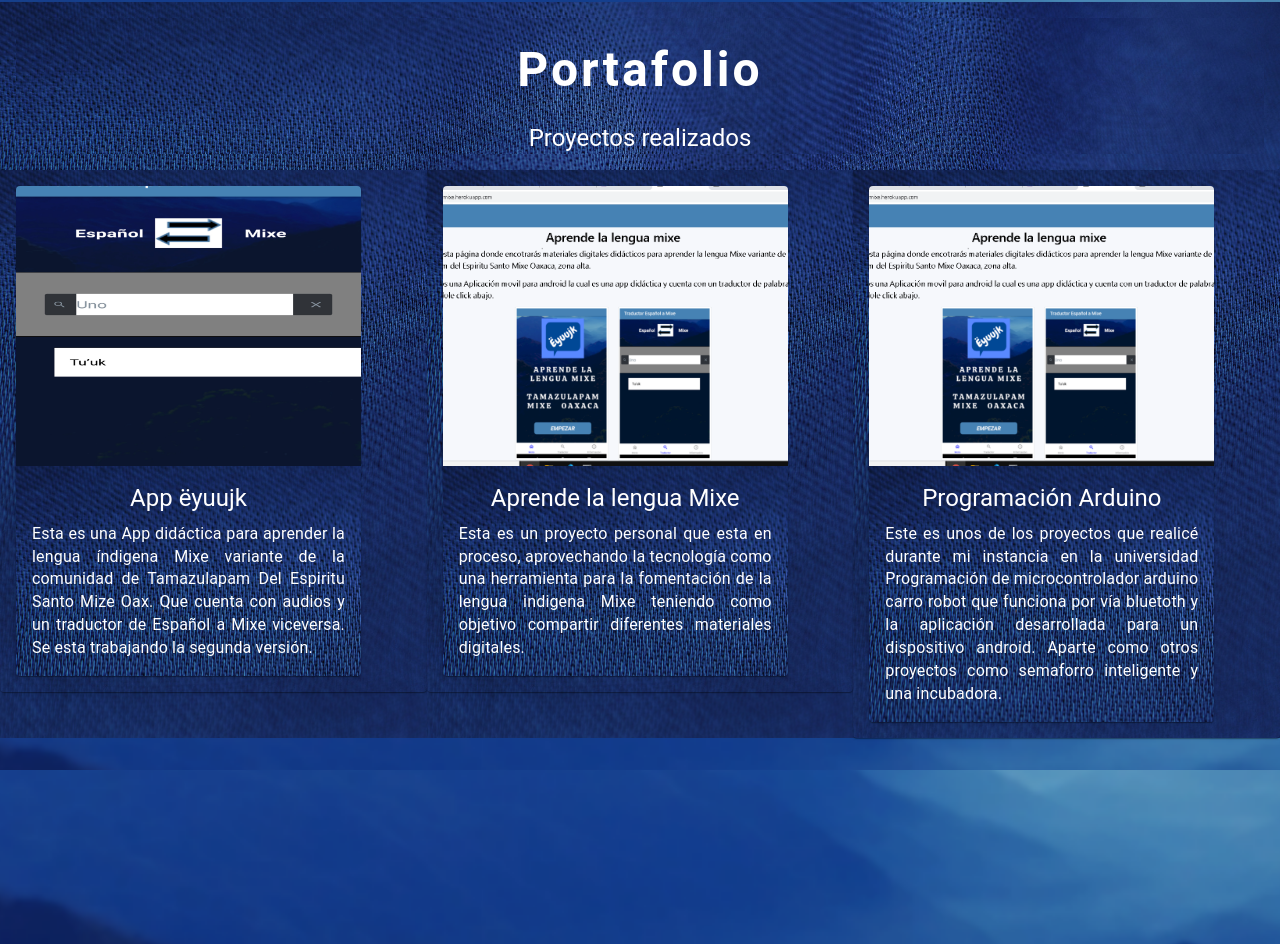
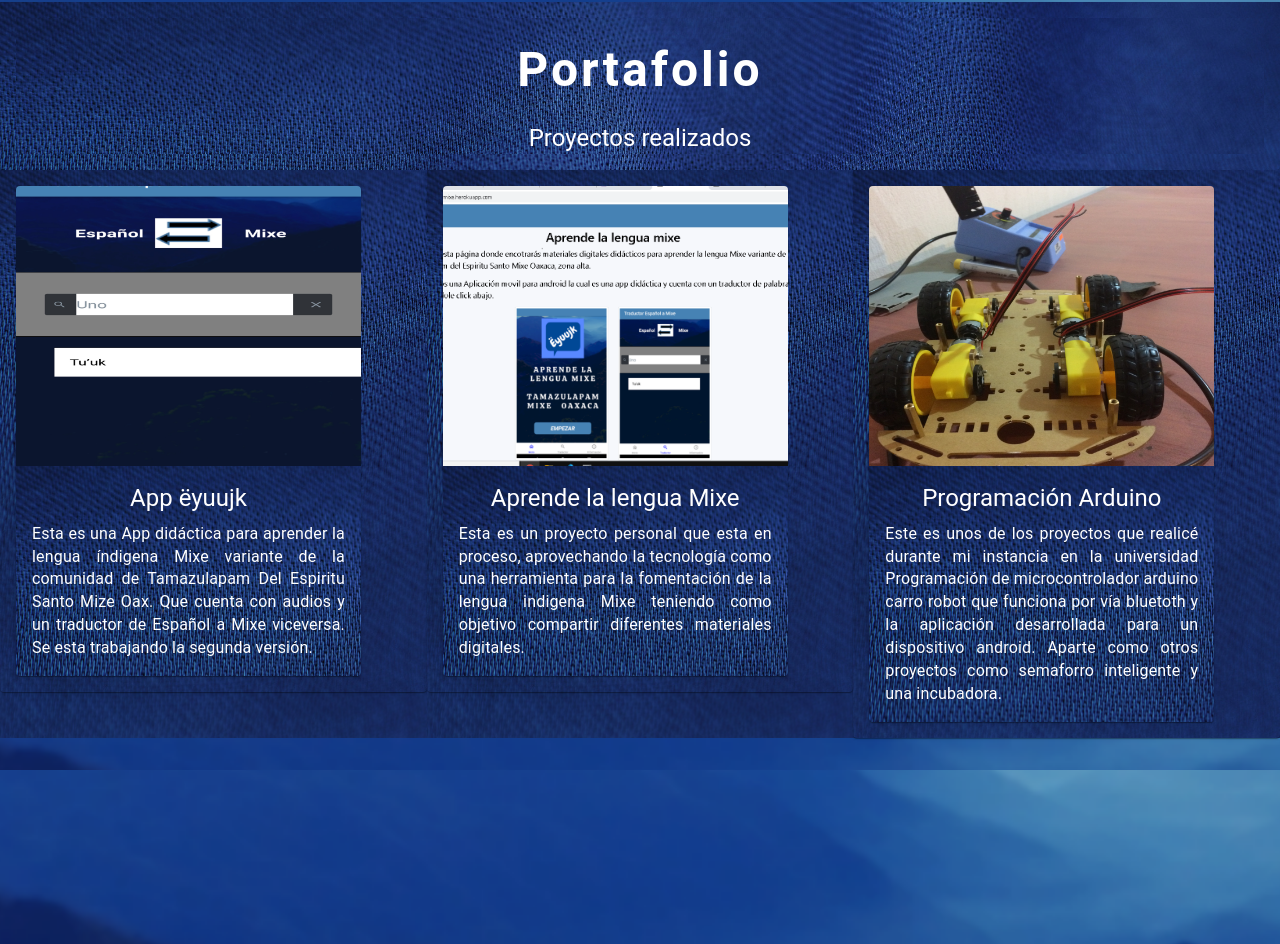
Before and after one commit to Leo9497/portafolio, a React (Create React App) app: page / in a window 1280 px wide. Shown: the part 1828-2772 px from the top of the page. Built offline with nearby package versions, Linux system fonts and the light colour scheme.

Commit message:
actualizado

```diff
--- a/src/components/portaimages/Arduino.jsx
+++ b/src/components/portaimages/Arduino.jsx
@@ -26,7 +26,7 @@ export default function Cards() {
       <CardActionArea>
         <CardMedia
           className={classes.media}
-          image="/images/pagina.png"
+          image="/images/carrito.jpg"
           title="Arduino"
         />
         <CardContent>
```
